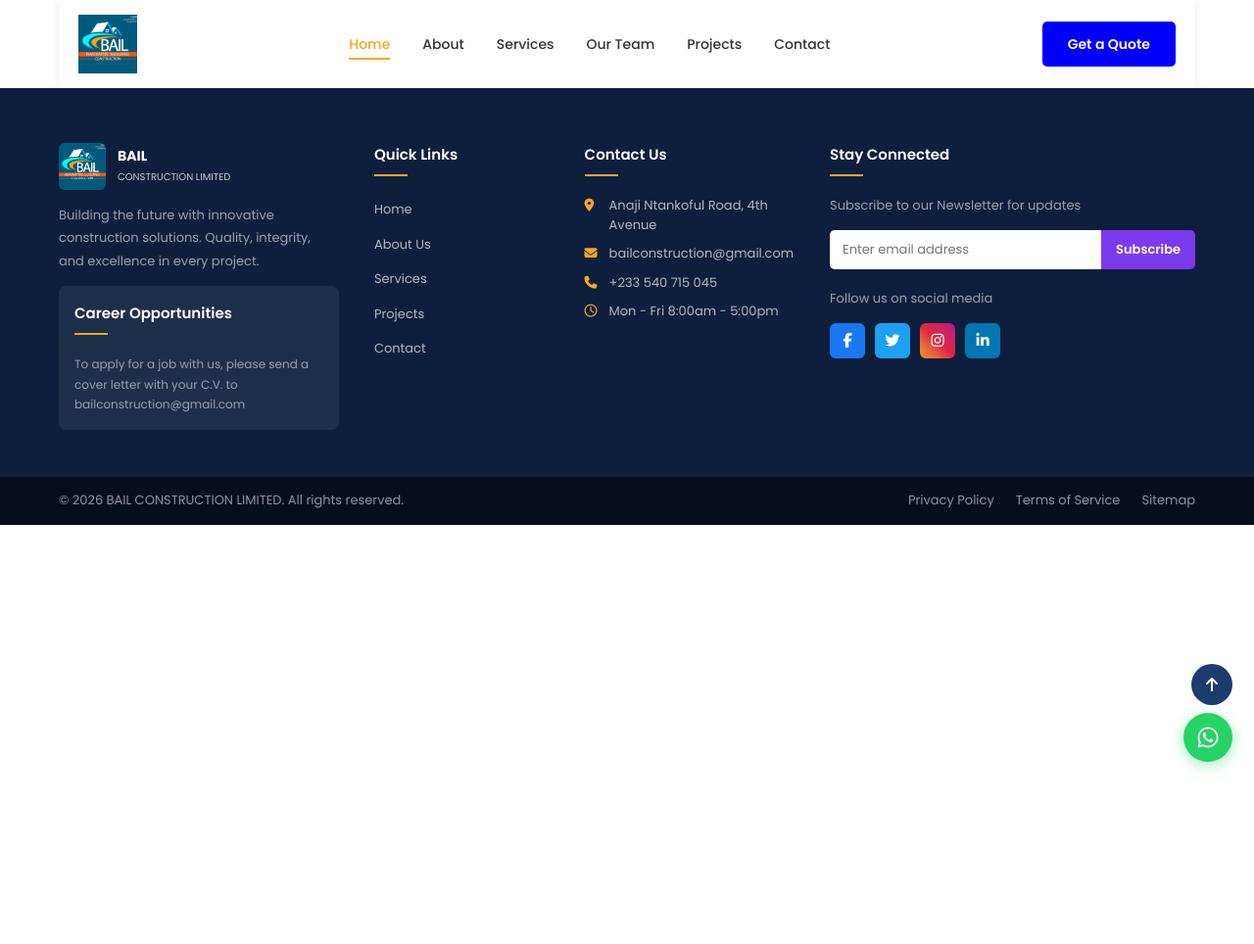
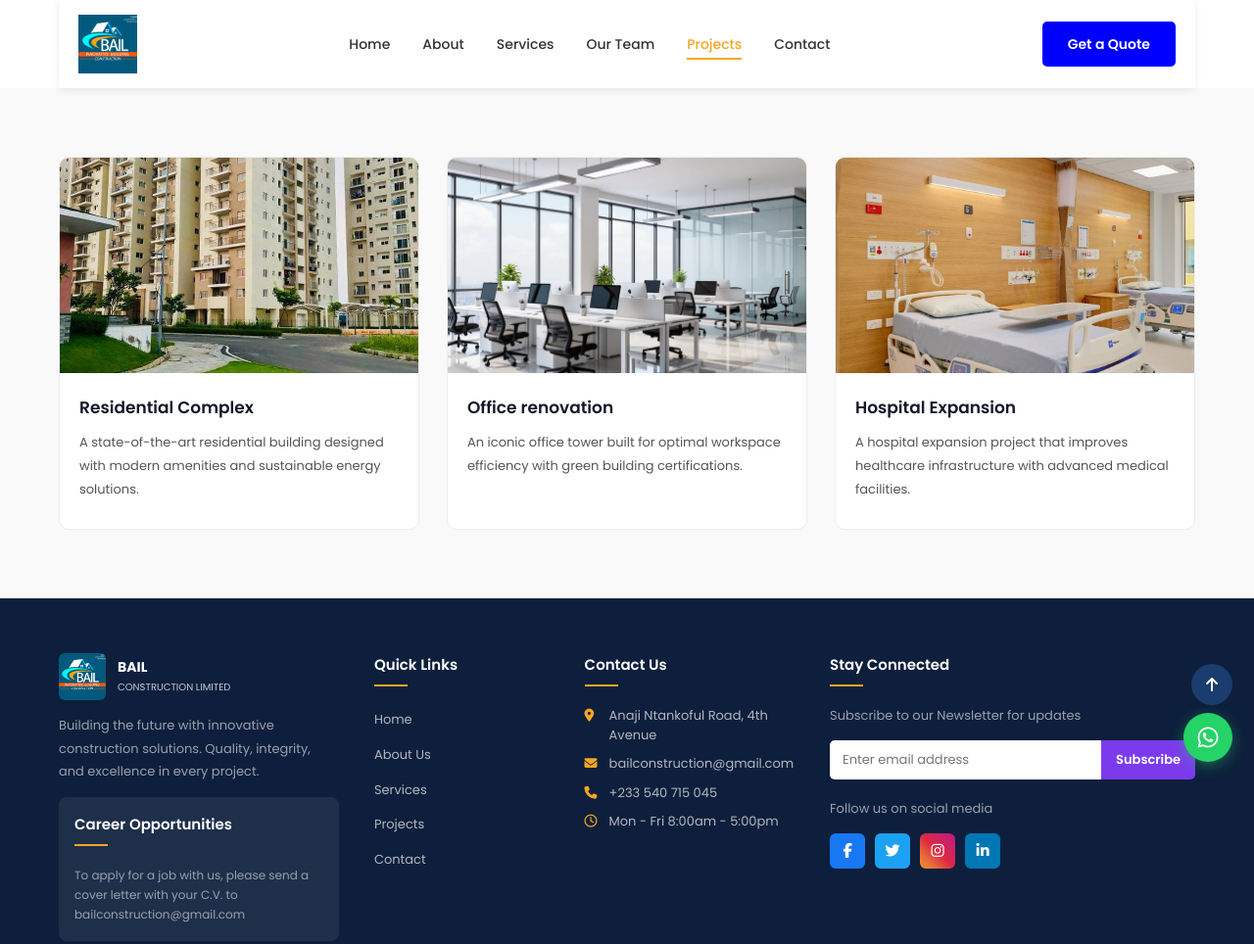
Before and after one commit to darlingbigjunoir-svg/Construction---Pro, a plain HTML site: page project.html in a window 1280 px wide. Shown: the top 964 px of the page at 98% size. Before the commit the page ends 800 px from the top, so only its background shows below. Drawn offline with Linux system fonts and the light colour scheme; files whose address does not match are found by name.

Commit message:
added some to the header and css

```diff
--- a/css/style.css
+++ b/css/style.css
@@ -1122,6 +1122,68 @@ nav#nav-menu ul li a.active::after {
     background: #155068;
 }
 
+/* ===========================
+   PROJECTS MAIN SECTION
+   =========================== */
+.projects-main {
+    padding: 70px 0;
+    background-color: #f9f9f9;
+}
+
+.projects-grid {
+    display: grid;
+    grid-template-columns: repeat(3, 1fr);
+    gap: 28px;
+}
+
+.project-card {
+    background-color: #ffffff;
+    border-radius: 10px;
+    overflow: hidden;
+    border: 1px solid #eeeeee;
+    transition: transform 0.3s ease, box-shadow 0.3s ease;
+}
+
+.project-card:hover {
+    transform: translateY(-5px);
+    box-shadow: 0 10px 30px rgba(0, 0, 0, 0.1);
+}
+
+.project-img {
+    width: 100%;
+    height: 220px;
+    overflow: hidden;
+}
+
+.project-img img {
+    width: 100%;
+    height: 100%;
+    object-fit: cover;
+    transition: transform 0.4s ease;
+}
+
+.project-card:hover .project-img img {
+    transform: scale(1.05);
+}
+
+.project-body {
+    padding: 22px 20px 28px;
+}
+
+.project-body h3 {
+    font-size: 17px;
+    font-weight: 600;
+    color: #111827;
+    margin-bottom: 10px;
+}
+
+.project-body p {
+    font-size: 13px;
+    color: #555555;
+    line-height: 1.85;
+}
+
+
 
 
 /* ===========================
--- a/project.html
+++ b/project.html
@@ -32,17 +32,57 @@
                 </div>
                 <nav id="nav-menu">
                     <ul>
-                        <li><a href="index.html" class="active">Home</a></li>
+                        <li><a href="index.html" >Home</a></li>
                         <li><a href="about.html">About</a></li>
                         <li><a href="servicess.html">Services</a></li>
                         <li><a href="team.html">Our Team</a></li>
-                        <li><a href="project.html">Projects</a></li>
+                        <li><a href="project.html" class="active">Projects</a></li>
                         <li><a href="contact.html">Contact</a></li>
                     </ul>
                 </nav>
                 <a href="contact.html" class="desktop-btn btn">Get a Quote</a>
             </div>
         </div>
+
+
+        <!----------------- Hero----------------->
+<section class="projects-main">
+    <div class="container">
+        <div class="projects-grid">
+
+            <div class="project-card">
+                <div class="project-img">
+                    <img src="images/project 1.jpg" alt="Residential Complex" />
+                </div>
+                <div class="project-body">
+                    <h3>Residential Complex</h3>
+                    <p>A state-of-the-art residential building designed with modern amenities and sustainable energy solutions.</p>
+                </div>
+            </div>
+
+            <div class="project-card">
+                <div class="project-img">
+                    <img src="images/project 2.jpg" alt="Office Renovation" />
+                </div>
+                <div class="project-body">
+                    <h3>Office renovation</h3>
+                    <p>An iconic office tower built for optimal workspace efficiency with green building certifications.</p>
+                </div>
+            </div>
+
+            <div class="project-card">
+                <div class="project-img">
+                    <img src="images/project 3.jpg" alt="Hospital Expansion" />
+                </div>
+                <div class="project-body">
+                    <h3>Hospital Expansion</h3>
+                    <p>A hospital expansion project that improves healthcare infrastructure with advanced medical facilities.</p>
+                </div>
+            </div>
+
+        </div>
+    </div>
+</section>
 
      <!----------FOOTER ------------>
   <footer>
```
Also changed, not shown: images/project 1.jpg (added), images/project 2.jpg (added), images/project 3.jpg (added).
